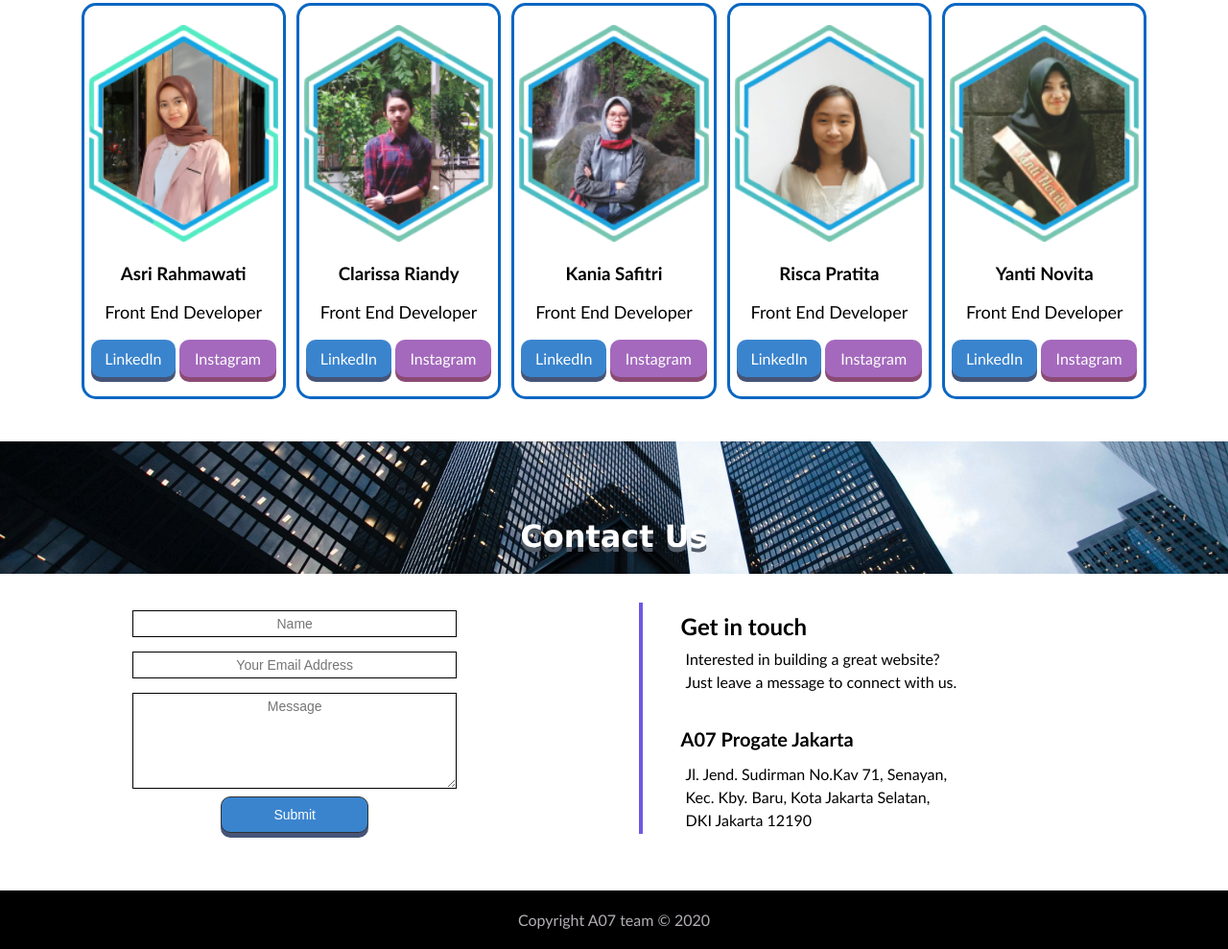
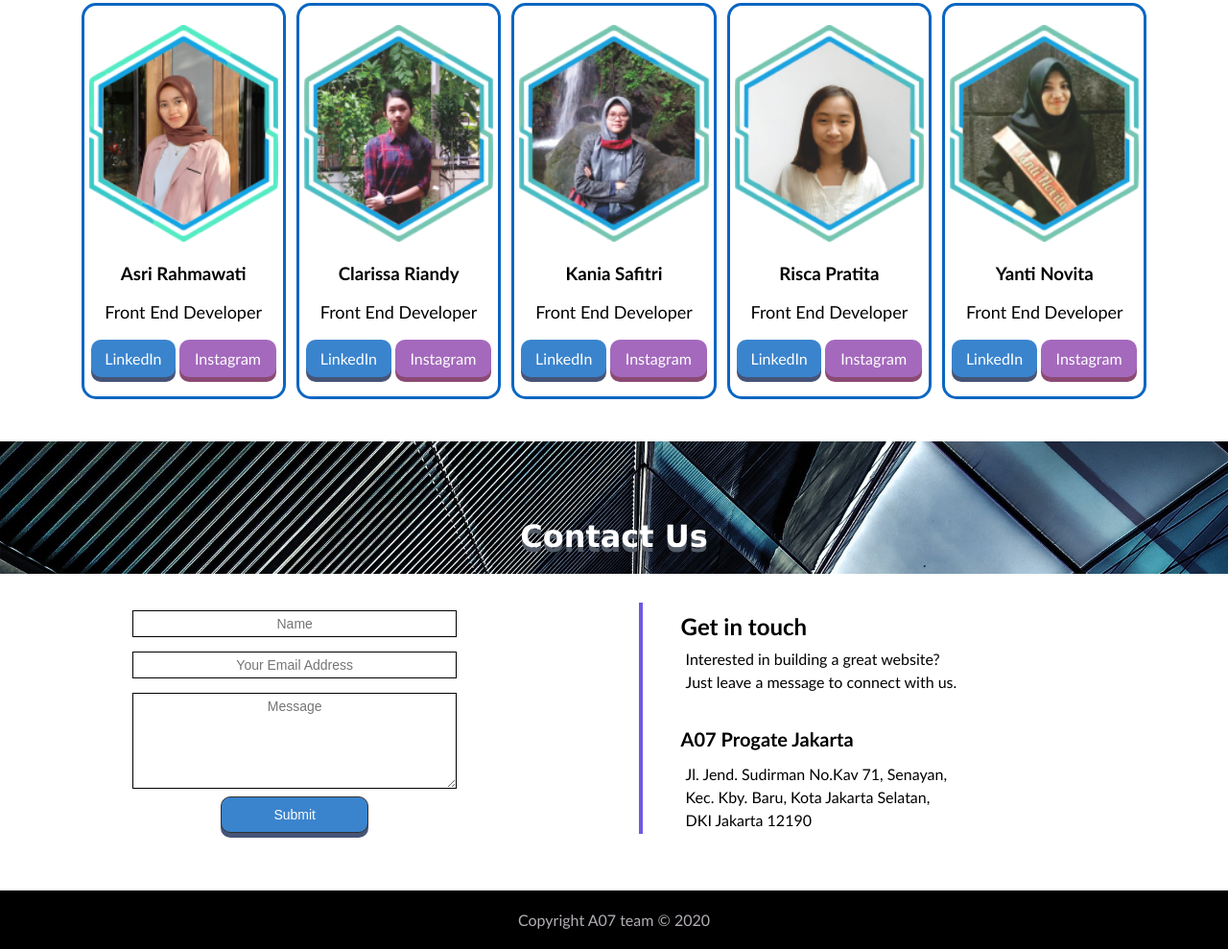
Before and after one commit to yantinovita/projectA07.github.io, a plain HTML site: page index.html in a window 1280 px wide. Shown: the part 2017-3006 px from the top of the page at 96% size. Drawn offline with Linux system fonts and the light colour scheme.

Commit message:
Update Style.css

```diff
--- a/Style.css
+++ b/Style.css
@@ -523,7 +523,7 @@ nav li {
 }
 
 .Section-contact{
-	background-image: url('skyscraper.jpg');
+	background-image: url('sky.jpg');
 	background-size: cover;
 }
 
```
